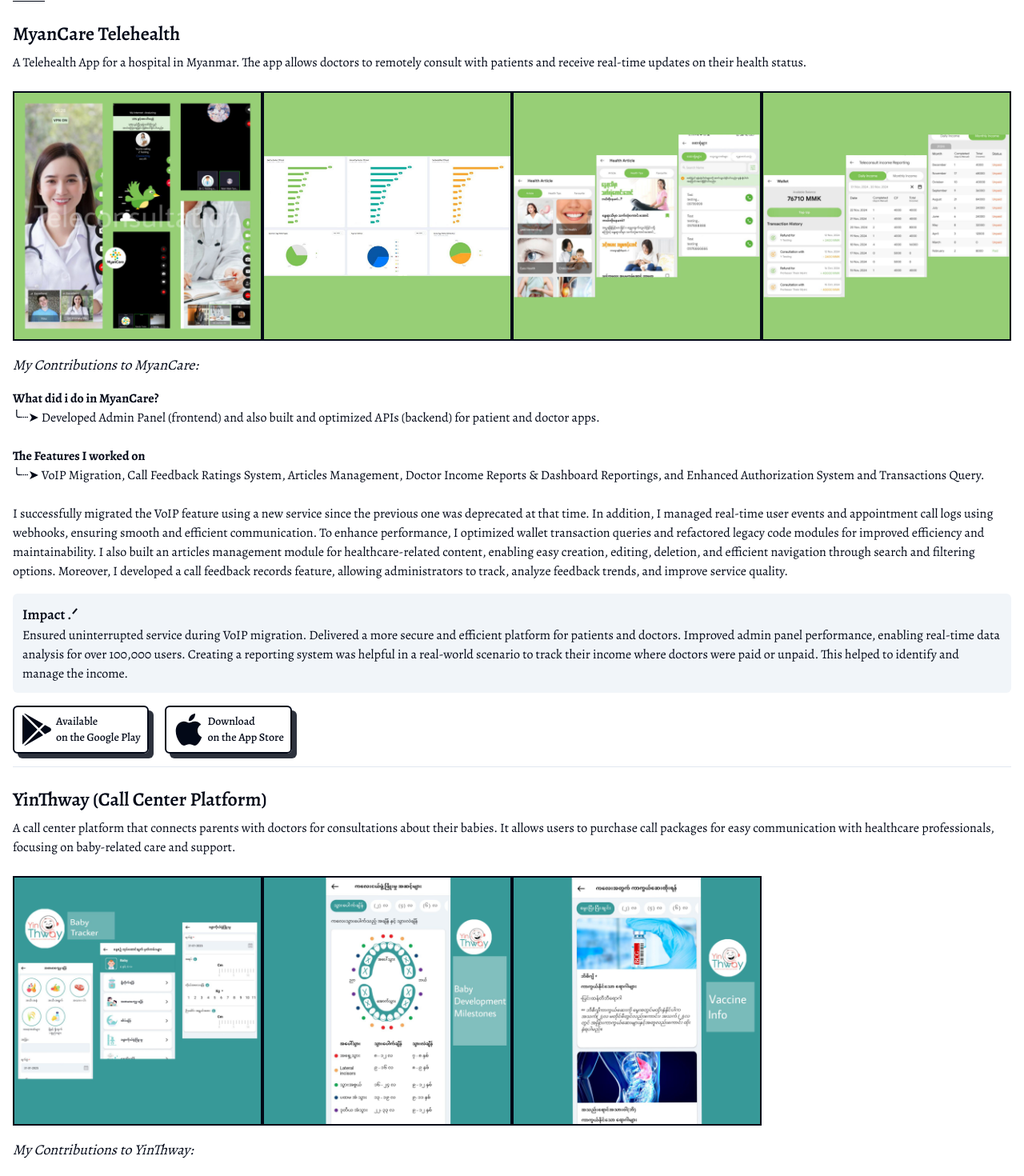
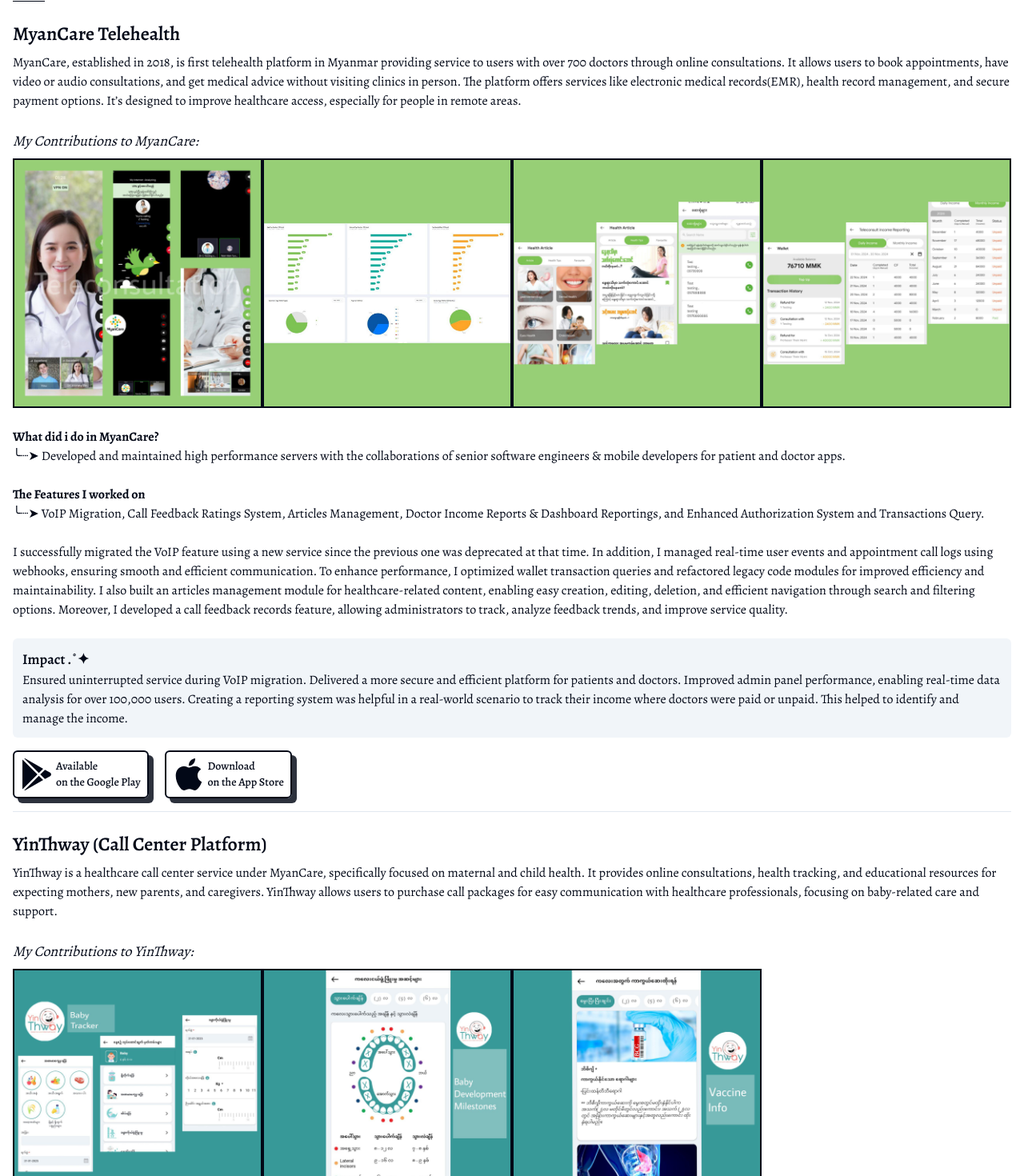
Before and after one commit to PhyuSinKhantAung/phyusinkhantaung, a Next.js app: page / in a window 1280 px wide. Shown: the part 1330-2800 px from the top of the page at 80% size. Built offline with nearby package versions, Linux system fonts and the light colour scheme; no server answers.

Commit message:
fixed some

```diff
--- a/components/Projects.tsx
+++ b/components/Projects.tsx
@@ -45,13 +45,20 @@
     <div className="my-20">
       <Title title="Real-World Projects"></Title>
       <div className="my-4 mt-6">
-        <h2 className="text-2xl font-semibold ">MyanCare Telehealth</h2>
+        <h2 className="text-2xl font-semibold">MyanCare Telehealth</h2>
         <p className="py-2 ">
-          A Telehealth App for a hospital in Myanmar. The app allows doctors to
-          remotely consult with patients and receive real-time updates on their
-          health status.
+          MyanCare, established in 2018, is first telehealth platform in Myanmar
+          providing service to users with over 700 doctors through online
+          consultations. It allows users to book appointments, have video or
+          audio consultations, and get medical advice without visiting clinics
+          in person. The platform offers services like electronic medical
+          records(EMR), health record management, and secure payment options.
+          It’s designed to improve healthcare access, especially for people in
+          remote areas.
         </p>
       </div>
+      <div className="mt-4 text-lg  italic">My Contributions to MyanCare:</div>
+
       <div className=" my-2 grid w-full grid-cols-2 lg:grid-cols-4 ">
         <Image
           src={"/projects/real-world-pjs/myancare-teleconsultation.jpg"}
@@ -82,12 +89,12 @@
           className="border-2 border-ring "
         />
       </div>
-      <div className="mt-4 text-lg  italic">My Contributions to MyanCare:</div>
-      <div className="text-md my-4">
+      <div className="text-md my-6">
         <div className="font-bold">What did i do in MyanCare?</div>
         <p>
-          ╰┈➤ Developed Admin Panel (frontend) and also built and optimized APIs
-          (backend) for patient and doctor apps.
+          ╰┈➤ Developed and maintained high performance servers with the
+          collaborations of senior software engineers & mobile developers for
+          patient and doctor apps.
         </p>
         <br />
         <div className="font-bold">The Features I worked on</div>
@@ -113,7 +120,7 @@
       </div>
       <div className="text-md my-4">
         <div className="rounded-md bg-secondary p-3">
-          <div className="text-lg font-semibold">Impact .ᐟ</div>
+          <div className="text-lg font-semibold">Impact .˚✦</div>
           <p>
             Ensured uninterrupted service during VoIP migration. Delivered a
             more secure and efficient platform for patients and doctors.
@@ -174,12 +181,16 @@
           YinThway (Call Center Platform)
         </h2>
         <p className="py-2 ">
-          A call center platform that connects parents with doctors for
-          consultations about their babies. It allows users to purchase call
-          packages for easy communication with healthcare professionals,
-          focusing on baby-related care and support.
+          YinThway is a healthcare call center service under MyanCare,
+          specifically focused on maternal and child health. It provides online
+          consultations, health tracking, and educational resources for
+          expecting mothers, new parents, and caregivers. YinThway allows users
+          to purchase call packages for easy communication with healthcare
+          professionals, focusing on baby-related care and support.
         </p>
       </div>
+      <div className="mt-4 text-lg  italic">My Contributions to YinThway:</div>
+
       <div className=" my-2 grid w-full grid-cols-2 lg:grid-cols-4 ">
         <Image
           src={"/projects/real-world-pjs/yinthway-baby-tracker.jpg"}
@@ -203,18 +214,17 @@
           className="border-2 border-ring "
         />
       </div>
-      <div className="mt-4 text-lg  italic">My Contributions to YinThway:</div>
-      <div className="text-md my-4">
+      <div className="text-md my-6">
         <div className="font-bold">What did i do in YinThway?</div>
         <p>
-          ╰┈➤ Developed Admin Panel (frontend) and also built and optimized APIs
-          (backend) for user app.
+          ╰┈➤ Developed Admin Panel (frontend) and designed optimized APIs for
+          both mobile & web platforms.
         </p>
         <br />
         <div className="font-bold">The Features I worked on</div>
         <p>
           ╰┈➤ Baby Tracker, Knowledge Sharing Modules such as Development
-          Milestones, Vaccine Info
+          Milestones, Vaccine Info.
         </p>
         <br />
         <p>
@@ -235,7 +245,7 @@
       </div>
       <div className="text-md my-4">
         <div className="rounded-md bg-secondary p-3">
-          <div className="text-lg font-semibold">Impact .ᐟ</div>
+          <div className="text-lg font-semibold">Impact .˚✦</div>
           <p>
             Enabled over 50,000 parents to track their baby’s growth and receive
             timely reminders for vaccinations. Increased user engagement on the
@@ -295,6 +305,9 @@
           healthcare professionals to update, access, and track medical records.
         </p>
       </div>
+      <div className="mt-4 text-lg  italic">
+        My Contributions to Sun (EMR Platform):
+      </div>
       <div className=" my-2 grid w-full grid-cols-2 lg:grid-cols-4 ">
         <Image
           src={"/projects/real-world-pjs/sun-app.jpg"}
@@ -311,10 +324,8 @@
           className="border-2 border-ring "
         />
       </div>
-      <div className="mt-4 text-lg  italic">
-        My Contributions to Sun (EMR Platform):
-      </div>
-      <div className="text-md my-4">
+
+      <div className="text-md my-6">
         <div className="font-bold">What did i do in Sun (EMR Platform)?</div>
         <p>
           ╰┈➤ Developed Admin Panel (frontend) and also built and optimized APIs
@@ -347,11 +358,11 @@
       </div>
       <div className="text-md my-4">
         <div className="rounded-md bg-secondary p-3">
-          <div className="text-lg font-semibold">Impact .ᐟ</div>
+          <div className="text-lg font-semibold">Impact .˚✦</div>
           <p>
             Enabled over 1,000 doctors to create and edit EMRs efficiently,
-            reducing data entry time by 30%. Improved data accuracy by 20%
-            through form validation and error handling.
+            reducing data entry time. Improved data accuracy through form
+            validation and error handling.
           </p>
         </div>
       </div>
--- a/data/about.json
+++ b/data/about.json
@@ -2,7 +2,7 @@
   "data": {
     "title": " Phyu Sin Khant Aung.",
     "subtitle": "Full-stack Web Developer",
-    "paragraph": "A passionate web developer on a mission to bring digital ideas to life. My goal is to build softwares that are not only useful to people but also enhance their lifestyle in the ever-evolving world of technology.. I love to create solutions that make everyday tasks easier, more efficient, and accessible to everyone.",
+    "paragraph": "A passionate web developer on a mission to bring digital ideas to life. My goal is to build softwares that are not only useful to people but also enhance their lifestyle in the ever-evolving world of technology. I love to create solutions that make everyday tasks easier, more efficient, and accessible to everyone.",
     "paragraph_2": "My journey into software development began in 2021 during COVID quarantine. I found out that I'm into this as a hobby and then my hobby turned into a passion as I researched myself in books, articles and Udemy courses. This curiosity led me to pursue a Bachelor of Science in Computer Science at the University of the People.",
     "paragraph_3": "Today, I'm proudly working as a Software Developer in a local company, using my excitement to work on real-world projects. I love struggling challenges, building efficient solutions and continuously learning.",
     "paragraph_4": "Beyond coding, I enjoy cooking, playing badminton, and drawing—activities that fulfil my creativity both inside and outside the tech world.",
```
